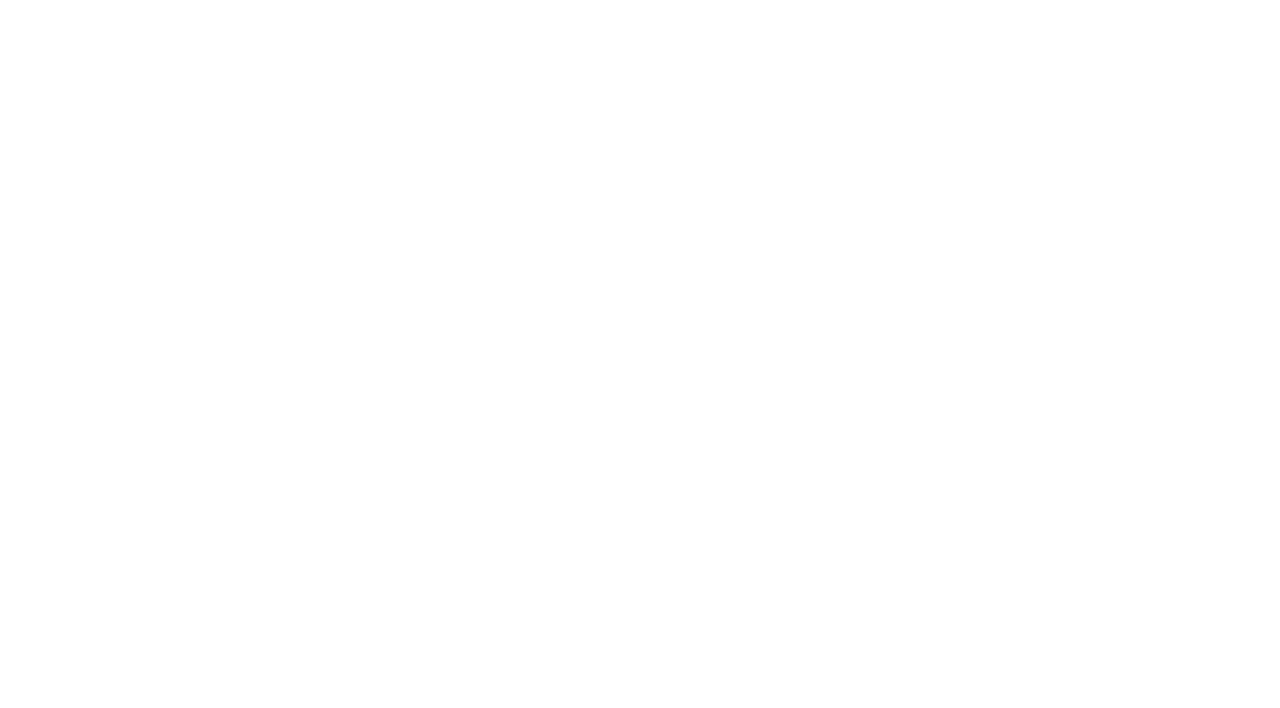
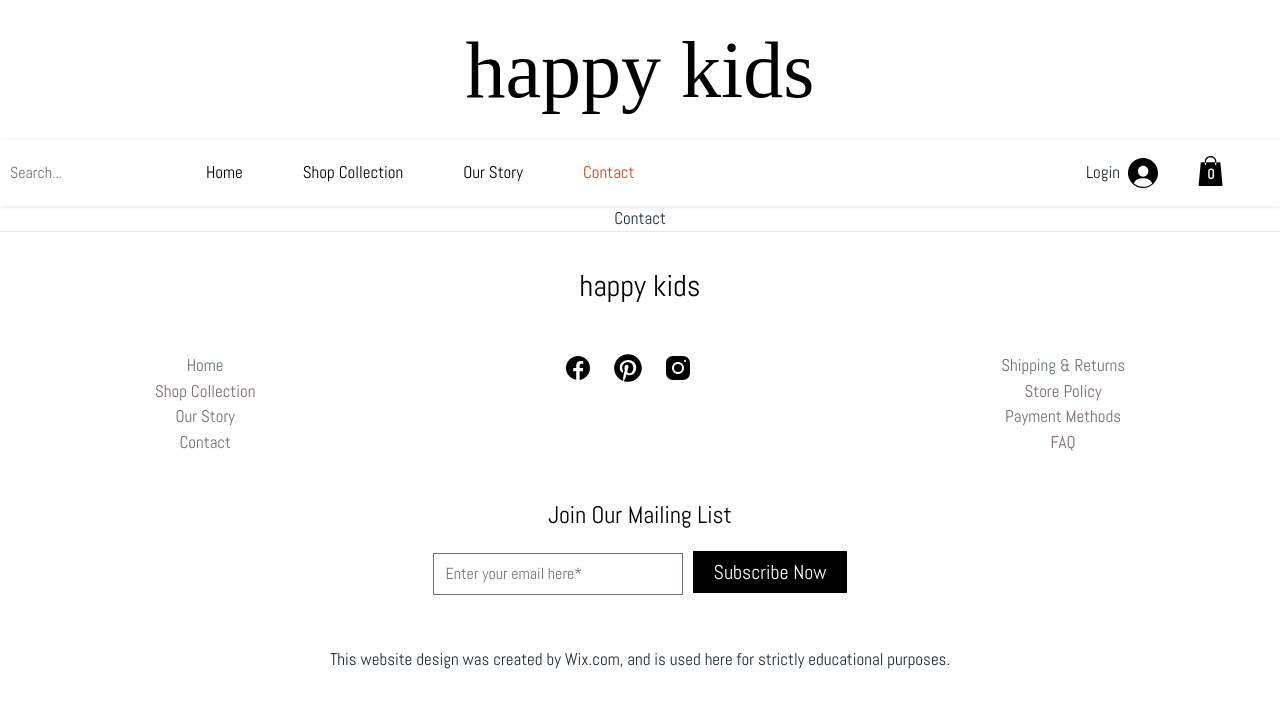
Before and after one commit to VitalinaKuzmenko/happy-kids-eshop, a React (Create React App) app: page /contact in a window 1280 px wide. Before the commit this address had no page. Shown: the top 708 px of the page. Built offline with nearby package versions, Linux system fonts and the light colour scheme; a web font is replaced by a local one.

Commit message:
Adding ContactPage (Without content in Contact component)

```diff
--- a/src/App.js
+++ b/src/App.js
@@ -4,6 +4,7 @@
 import { Routes, Route } from "react-router-dom";
 import ShopPage from "./pages/ShopPage";
 import AboutPage from "./pages/AboutPage";
+import ContactPage from "./pages/ContactPage";
 
 function App() {
   return (
@@ -13,6 +14,7 @@
         <Route path="/checkout" element={<CheckoutPage />} />
         <Route path="/shop" element={<ShopPage />} />
         <Route path="/about" element={<AboutPage />} />
+        <Route path="/contact" element={<ContactPage />} />
       </Routes>
     </div>
   );
--- /dev/null
+++ b/src/Contact.js
@@ -0,0 +1,7 @@
+import React from "react";
+
+const Contact = () => {
+  return <div>Contact</div>;
+};
+
+export default Contact;
--- a/src/pages/ContactPage.js
+++ b/src/pages/ContactPage.js
@@ -0,0 +1,16 @@
+import React from "react";
+import Header from "../Header";
+import Contact from "../Contact";
+import Footer from "../Footer";
+
+const ContactPage = () => {
+  return (
+    <>
+      <Header />
+      <Contact />
+      <Footer />
+    </>
+  );
+};
+
+export default ContactPage;
```
